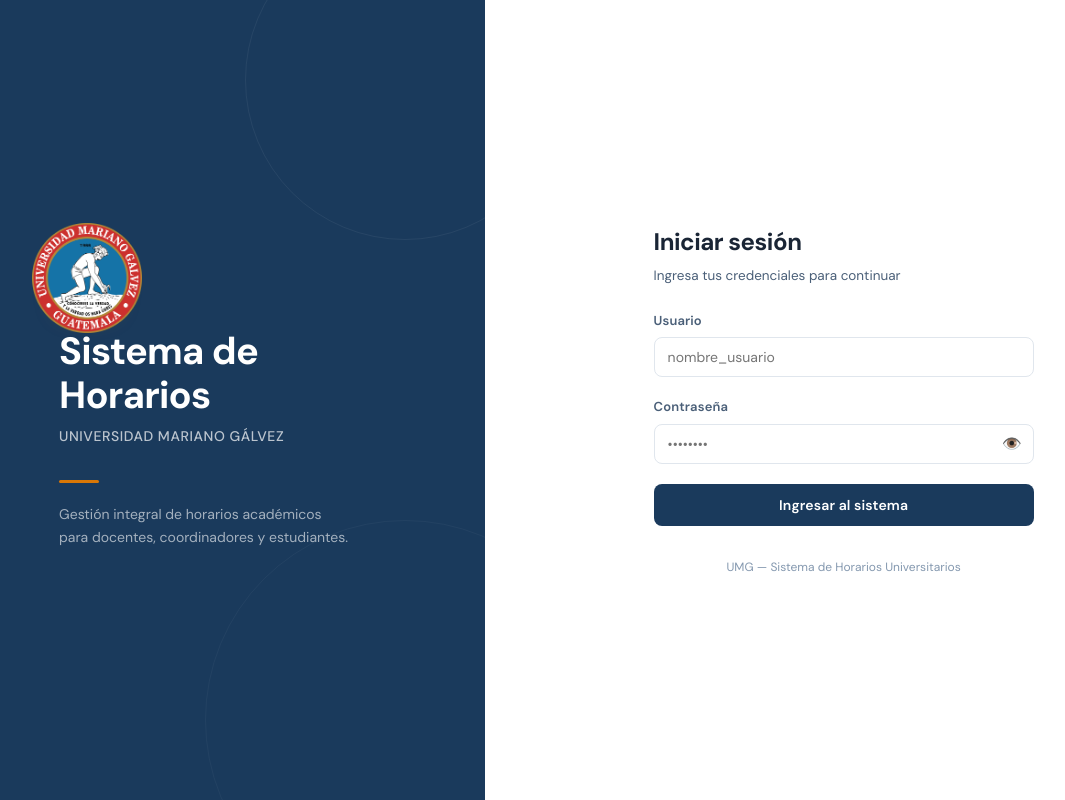
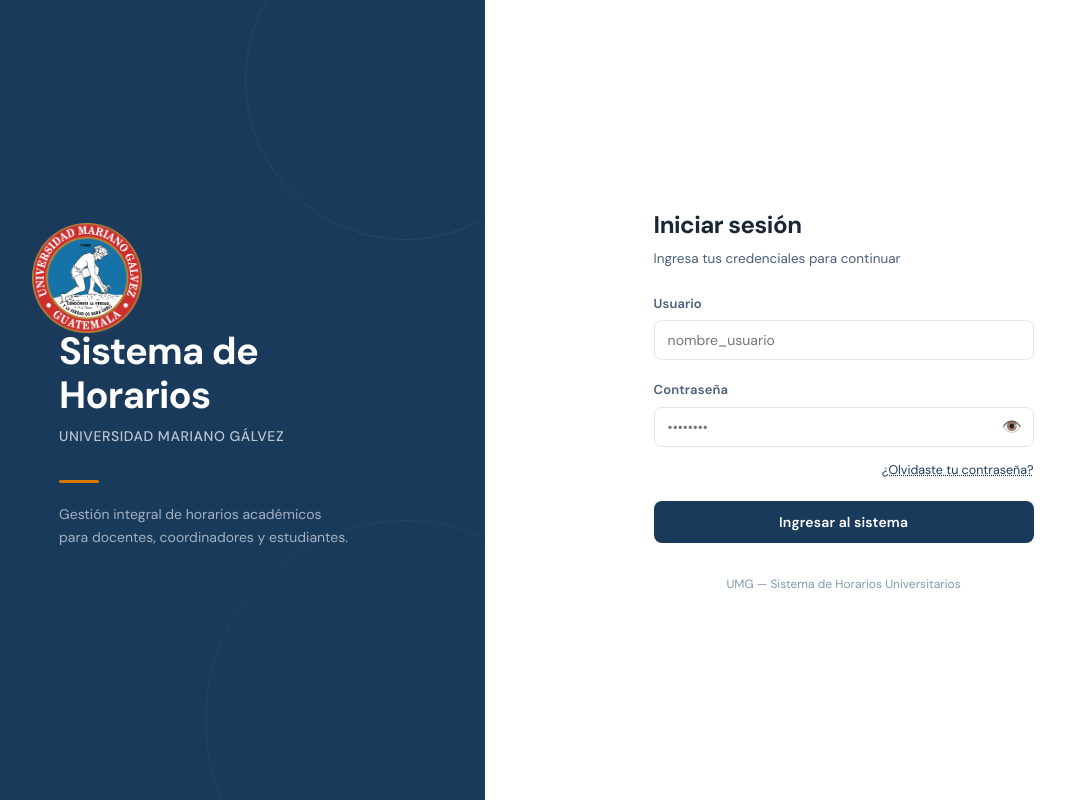
Before and after one commit to xavastflo/sistema-horarios-umg-frontend, a React (Vite) app: page /login in a window 1280 px wide. Shown: the whole page, without its empty margins (78-1143 px from the left). Built offline with nearby package versions, Linux system fonts and the light colour scheme; no server answers.

Commit message:
Cambios menores en IU realizadas

```diff
--- a/src/components/forms/PeriodoAcademicoForm.jsx
+++ b/src/components/forms/PeriodoAcademicoForm.jsx
@@ -48,6 +48,7 @@
     estado:                        inicial.estado                        ?? 'planificacion',
   })
   const [guardando, setGuardando] = useState(false)
+  const [errorFechas, setErrorFechas] = useState('')
 
   useEffect(() => {
     setForm({
@@ -63,6 +64,7 @@
   function onChange(e) {
     const { name, value } = e.target
     setForm(f => ({ ...f, [name]: value }))
+    if (name === 'fecha_inicio' || name === 'fecha_fin') setErrorFechas('')
   }
 
   // Vista previa del nombre que construirá el backend
@@ -78,6 +80,17 @@
 
   async function onSubmit(e) {
     e.preventDefault()
+
+    // Validación cruzada de fechas — comparación directa de strings YYYY-MM-DD.
+    // No usa new Date() para evitar el bug UTC: en zonas UTC-6 el string '2025-06-01'
+    // se interpreta como medianoche UTC y retrocede al día anterior, causando que
+    // fechas válidas se reporten erróneamente como invertidas.
+    if (form.fecha_inicio && form.fecha_fin && form.fecha_fin < form.fecha_inicio) {
+      setErrorFechas('La fecha de fin debe ser igual o posterior a la fecha de inicio.')
+      return
+    }
+    setErrorFechas('')
+
     setGuardando(true)
     await onGuardar({
       nombre_base:    form.nombre_base,
@@ -162,6 +175,9 @@
       )}
 
       {/* ── Fechas ──────────────────────────────────────────── */}
+      {errorFechas && (
+        <div style={es.errorFechas} role="alert">{errorFechas}</div>
+      )}
       <div style={es.fila2}>
         {campo('fecha_inicio', 'Fecha de inicio', true,
           <input
@@ -218,6 +234,11 @@
 }
 
 const es = {
+  errorFechas: {
+    background: '#fef2f2', border: '1px solid #fecaca',
+    borderRadius: 'var(--radius-md)', padding: '8px 12px',
+    fontSize: '13px', color: 'var(--color-error)', fontWeight: 500,
+  },
   form:   { display: 'flex', flexDirection: 'column', gap: '16px' },
   fila2:  { display: 'grid', gridTemplateColumns: '1fr 1fr', gap: '12px' },
   campo:  { display: 'flex', flexDirection: 'column', gap: '5px' },
--- a/src/components/forms/SeccionForm.jsx
+++ b/src/components/forms/SeccionForm.jsx
@@ -89,10 +89,13 @@
 
   function onChange(e) {
     const { name, value } = e.target
+    // numero_seccion: solo letras A-Z (sin números ni especiales), forzar mayúsculas
+    const valorFinal = name === 'numero_seccion'
+      ? value.replace(/[^a-zA-ZáéíóúÁÉÍÓÚñÑ]/g, '').toUpperCase()
+      : value
     setForm(f => ({
       ...f,
-      [name]: value,
-      // Si cambia la carrera, resetear la jornada
+      [name]: valorFinal,
       ...(name === 'id_carrera' ? { id_carrera_jornada: '' } : {}),
     }))
   }
@@ -182,7 +185,12 @@
           <option value="">
             {!form.id_carrera ? '— Selecciona primero una carrera —' : '— Selecciona un curso —'}
           </option>
-          {cursosFiltrados.map(c => (
+          {[...cursosFiltrados].sort((a, b) => {
+              const nA = parseInt(a.codigo_curso, 10)
+              const nB = parseInt(b.codigo_curso, 10)
+              if (!isNaN(nA) && !isNaN(nB)) return nA - nB
+              return a.codigo_curso.localeCompare(b.codigo_curso)
+            }).map(c => (
             <option key={c.id_curso} value={c.id_curso}>
               [{c.codigo_curso}] {c.nombre_curso}
             </option>
@@ -225,7 +233,7 @@
           id="numero_seccion" name="numero_seccion"
           type="text" maxLength={10}
           value={form.numero_seccion} onChange={onChange}
-          placeholder="Ej: A, B, 01 (se convierte a mayúsculas)"
+          placeholder="Ej: A, B, C"
           disabled={guardando}
           style={{
             ...es.input,
@@ -237,6 +245,7 @@
           <span style={es.errorMsg}>{errores422.numero_seccion[0]}</span>
         )}
         <span style={es.hint}>
+          Solo letras (A, B, C…). Se convierte automáticamente a mayúsculas.
           Único por jornada + curso + período. Puede repetirse en otras jornadas.
         </span>
       </div>
--- a/src/pages/Login.jsx
+++ b/src/pages/Login.jsx
@@ -42,6 +42,8 @@
     // Si fue exitoso, el useEffect de arriba redirige automáticamente
     setEnviando(false)
   }
+
+  const [verRecuperar, setVerRecuperar] = useState(false)
 
   if (cargando) return null // esperar rehidratación antes de mostrar login
 
@@ -142,6 +144,17 @@
             </div>
           )}
 
+          {/* Enlace recuperación */}
+          <div style={{ textAlign: 'right', marginTop: '-10px' }}>
+            <button
+              type="button"
+              onClick={() => setVerRecuperar(true)}
+              style={estilos.btnRecuperar}
+            >
+              ¿Olvidaste tu contraseña?
+            </button>
+          </div>
+
           {/* Botón submit */}
           <button
             type="submit"
@@ -154,6 +167,31 @@
             }
           </button>
         </form>
+
+        {/* Modal informativo de recuperación */}
+        {verRecuperar && (
+          <div style={estilos.modalOverlay} onClick={() => setVerRecuperar(false)}>
+            <div style={estilos.modalBox} onClick={e => e.stopPropagation()}>
+              <h3 style={estilos.modalTitulo}>¿Cómo recuperar tu contraseña?</h3>
+              <p style={estilos.modalTexto}>
+                Para recuperar el acceso a tu cuenta, comunícate con el
+                <strong> administrador del sistema</strong> o con el
+                coordinador de tu carrera.
+              </p>
+              <p style={estilos.modalTexto}>
+                Proporciona tu nombre de usuario y correo electrónico
+                para que puedan verificar tu identidad y restablecer tu contraseña.
+              </p>
+              <button
+                type="button"
+                onClick={() => setVerRecuperar(false)}
+                style={estilos.modalBtnCerrar}
+              >
+                Entendido
+              </button>
+            </div>
+          </div>
+        )}
 
         <p style={estilos.footer}>
           UMG — Sistema de Horarios Universitarios
@@ -342,4 +380,62 @@
     color:      'var(--color-text-muted)',
     textAlign:  'center',
   },
+
+  btnRecuperar: {
+    background:  'transparent',
+    border:      'none',
+    fontSize:    '12.5px',
+    color:       'var(--color-primary)',
+    cursor:      'pointer',
+    padding:     0,
+    fontFamily:  'var(--font-sans)',
+    textDecoration: 'underline',
+    textDecorationStyle: 'dotted',
+  },
+
+  modalOverlay: {
+    position:        'fixed',
+    inset:           0,
+    background:      'rgba(0,0,0,0.45)',
+    display:         'flex',
+    alignItems:      'center',
+    justifyContent:  'center',
+    zIndex:          200,
+  },
+  modalBox: {
+    background:    'var(--color-surface)',
+    borderRadius:  'var(--radius-lg)',
+    padding:       '28px 32px',
+    maxWidth:      '400px',
+    width:         '90%',
+    boxShadow:     '0 20px 60px rgba(0,0,0,0.25)',
+    display:       'flex',
+    flexDirection: 'column',
+    gap:           '12px',
+  },
+  modalTitulo: {
+    fontSize:    '16px',
+    fontWeight:  700,
+    color:       'var(--color-text)',
+    margin:      0,
+  },
+  modalTexto: {
+    fontSize:   '13.5px',
+    color:      'var(--color-text-secondary)',
+    lineHeight: 1.6,
+    margin:     0,
+  },
+  modalBtnCerrar: {
+    alignSelf:     'flex-end',
+    marginTop:     '4px',
+    padding:       '8px 20px',
+    background:    'var(--color-primary)',
+    color:         '#fff',
+    border:        'none',
+    borderRadius:  'var(--radius-md)',
+    fontSize:      '13.5px',
+    fontWeight:    600,
+    cursor:        'pointer',
+    fontFamily:    'var(--font-sans)',
+  },
 }
--- a/src/pages/admin/CarreraJornadas.jsx
+++ b/src/pages/admin/CarreraJornadas.jsx
@@ -24,6 +24,17 @@
  *
  * Sin DELETE: el backend no expone desasignación de jornadas.
  */
+/**
+ * Convierte un valor snake_case del backend a texto legible para la UI.
+ * Ejemplos: 'fin_de_semana' → 'Fin de semana' | 'matutina' → 'Matutina'
+ */
+function formatLabel(valor) {
+  if (!valor) return valor
+  return valor
+    .replace(/_/g, ' ')
+    .replace(/^\w/, c => c.toUpperCase())
+}
+
 export default function CarreraJornadas() {
   // ── Catálogos (carga inicial) ──────────────────────────────
   const [carreras,        setCarreras]        = useState([])
@@ -196,7 +207,7 @@
                       {jornadasAsignadas.map(j => (
                         <Badge
                           key={j.id_jornada}
-                          texto={j.nombre_jornada}
+                          texto={formatLabel(j.nombre_jornada)}
                           variante="info"
                           dot
                         />
@@ -242,7 +253,7 @@
                           style={estilos.checkbox}
                         />
                         <span style={estilos.checkTexto}>
-                          {j.nombre_jornada}
+                          {formatLabel(j.nombre_jornada)}
                           {yaActiva && (
                             <span style={estilos.etiquetaActiva}> — ya asignada</span>
                           )}
--- a/src/pages/admin/Cursos.jsx
+++ b/src/pages/admin/Cursos.jsx
@@ -198,7 +198,13 @@
                 </tr>
               </thead>
               <tbody>
-                {cursos.map(c => (
+                {[...cursos].sort((a, b) => {
+                  // Numérico si ambos códigos son enteros puros, alfanumérico si no
+                  const nA = parseInt(a.codigo_curso, 10)
+                  const nB = parseInt(b.codigo_curso, 10)
+                  if (!isNaN(nA) && !isNaN(nB)) return nA - nB
+                  return a.codigo_curso.localeCompare(b.codigo_curso)
+                }).map(c => (
                   <tr key={c.id_curso} style={est.tr}>
                     <td style={est.td}>
                       <div style={est.nombre}>{c.nombre_curso}</div>
```
